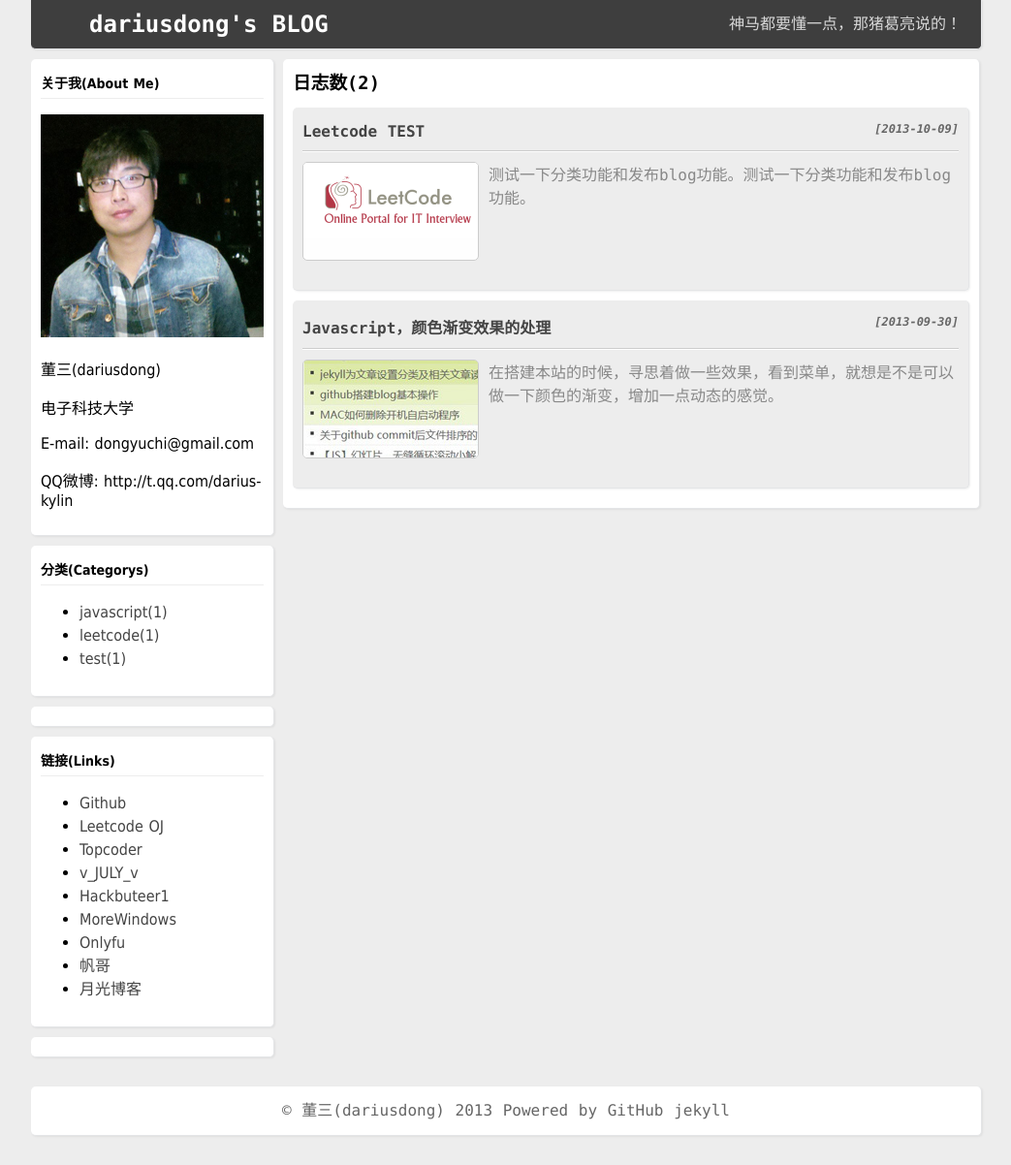
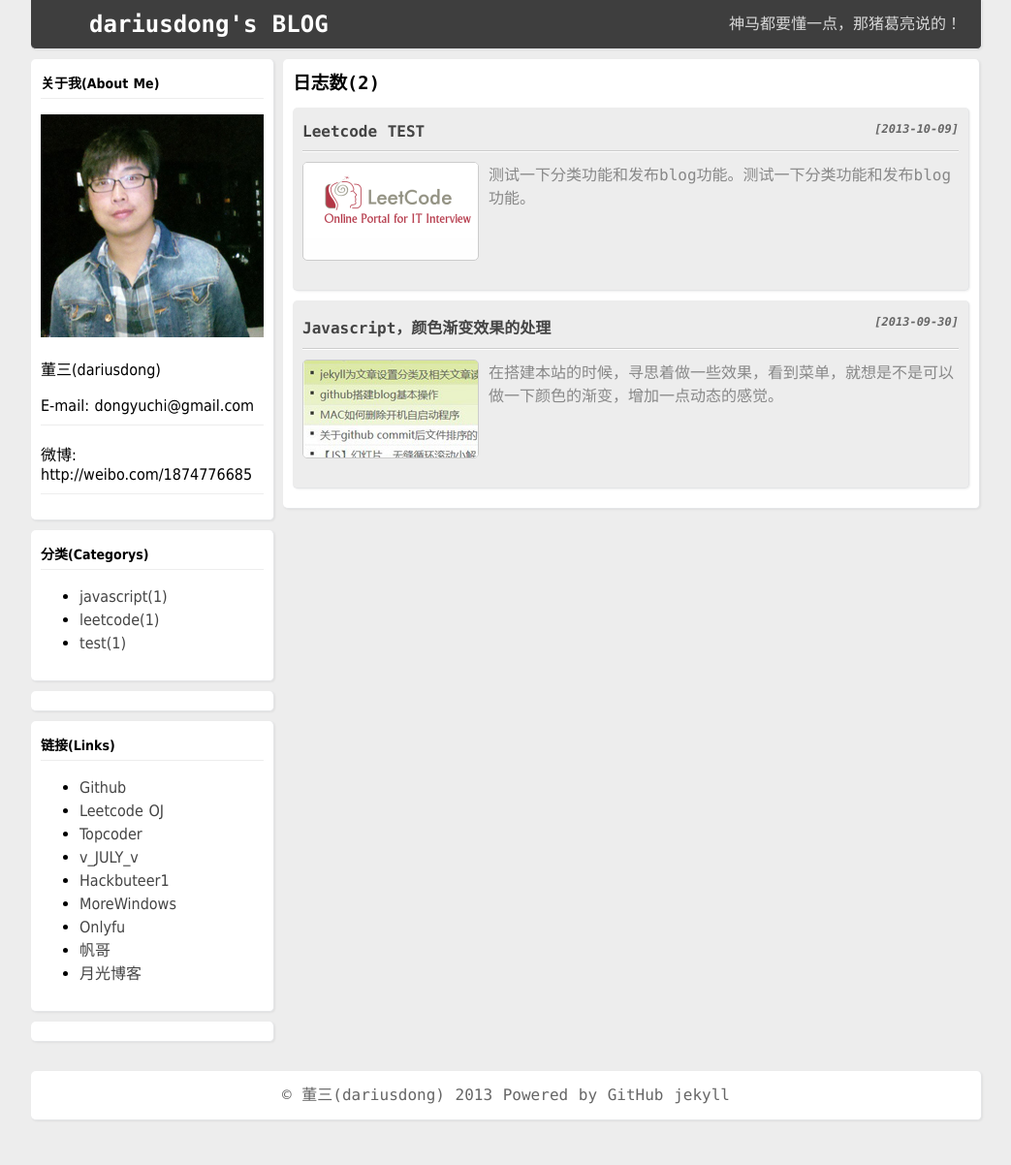
Before and after one commit to dariuskylin/blogs, a Jekyll site: the page built from index.html, in a window 1280 px wide. Shown: the whole page at 97% size, without its empty margins (118-1161 px from the left). Built offline with Jekyll 4.4.1, drawn with Linux system fonts in a browser that asks for light colours; the list of posts is cut into pages by our own code; comment, search, counter and statistics services are not loaded.

Commit message:
bottom_line

```diff
--- a/_includes/sidebar.html
+++ b/_includes/sidebar.html
@@ -4,9 +4,7 @@
         	<img src="{{ site:url }}/images/ME.jpg" alt="me" />
         </p>
         <p class="name">董三(dariusdong)</p>
-        <p class="des">
-		电子科技大学
-		</p>
-        <p>E-mail: dongyuchi@gmail.com</p>
-        <p>QQ微博: http://t.qq.com/darius-kylin</p>
+
+        <p class="content_bottom_line">E-mail: dongyuchi@gmail.com</p>
+        <p class="content_bottom_line">微博: http://weibo.com/1874776685</p>
 </div>
--- a/css/common.css
+++ b/css/common.css
@@ -23,6 +23,7 @@ h2.first_title a:hover{color:#009900;}
 .posted_info{font-size:10px;color:#666;}
 .postcontent{line-height:1;}
 .content_h2{padding:10px 0px 10px 0px;border-bottom:1px solid #ededed;}
+.content_bottom_line{padding:1px 0px 10px 0px;border-bottom:1px solid #ededed;}
 .content_pre{overflow:auto;background:#ededed;padding:10px;border-bottom: 1px solid #E4E5E7;border-radius: 5px 5px 5px 5px;border-right: 1px solid #E4E5E7;box-shadow: 1px 1px 2px rgba(102, 102, 102, 0.1);font-family:"Monaco","Hiragino Sans GB","Microsoft YaHei",Trebuchet,"Trebuchet MS",Tahoma,"Lucida Grande","Lucida Sans Unicode",Verdana,sans-serif;word-spacing:1px;line-height:1.5;font-size:14px;}
 .prettyprint{overflow:auto;background:#ededed;padding:10px;border-bottom: 1px solid #E4E5E7;border-radius: 5px 5px 5px 5px;border-right: 1px solid #E4E5E7;box-shadow: 1px 1px 2px rgba(102, 102, 102, 0.1);font-family:"Monaco","Hiragino Sans GB","Microsoft YaHei",Trebuchet,"Trebuchet MS",Tahoma,"Lucida Grande","Lucida Sans Unicode",Verdana,sans-serif;word-spacing:1px;line-height:1.5;font-size:14px;}
 .content_quote{margin:0px;overflow:auto;background:#ededed;padding:10px;border-bottom: 1px solid #E4E5E7;border-radius: 5px 5px 5px 5px;border-right: 1px solid #E4E5E7;box-shadow: 1px 1px 2px rgba(102, 102, 102, 0.1);}
```
